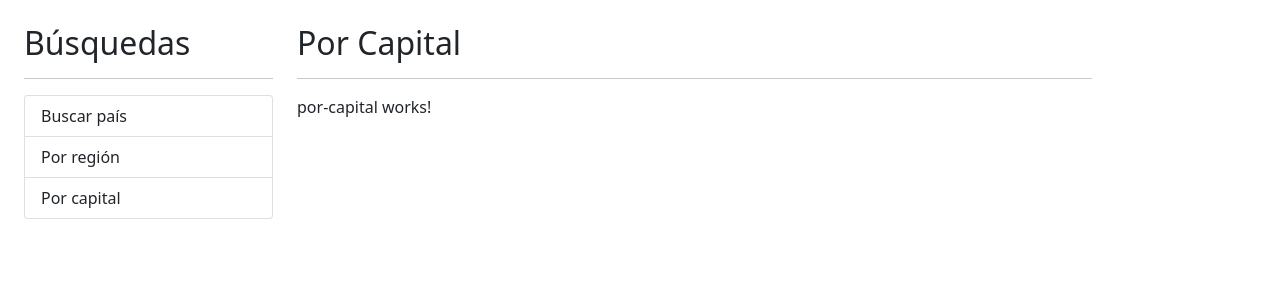
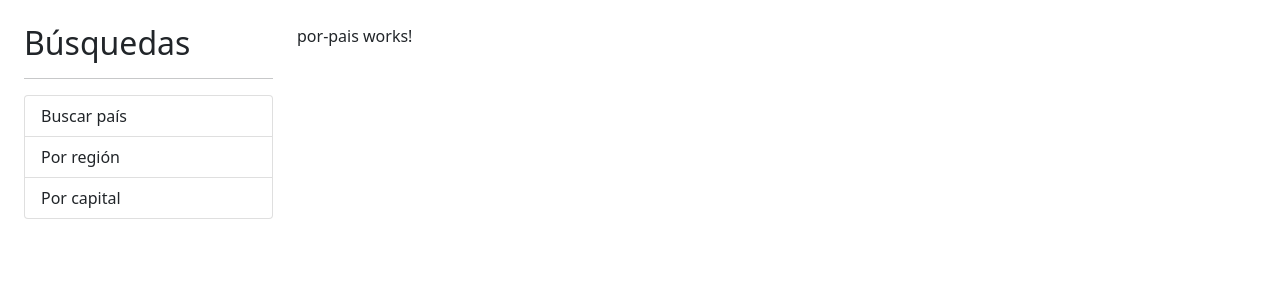
Before and after one commit to rmburrueco/PaisApp, an Angular app: page / in a window 1280 px wide. Shown: the top 300 px of the page. Built offline with nearby package versions, Linux system fonts and the light colour scheme.

Commit message:
RouterModule Rutas de la aplicación

```diff
--- a/src/app/app.component.html
+++ b/src/app/app.component.html
@@ -12,8 +12,6 @@
     </div>
 
     <div class="col">
-        <h2>Por Capital</h2>
-        <hr>
-        <app-por-capital></app-por-capital>
+        <router-outlet></router-outlet>
     </div>
 </div>
--- a/src/app/app.module.ts
+++ b/src/app/app.module.ts
@@ -4,6 +4,7 @@
 import { AppComponent } from './app.component';
 import { PaisModule } from './pais/pais.module';
 import { SharedModule } from './shared/shared.module';
+import { AppRoutingModule } from './app-routing.module';
 
 @NgModule({
   declarations: [
@@ -11,6 +12,7 @@
   ],
   imports: [
     BrowserModule,
+    AppRoutingModule,
     PaisModule,
     SharedModule
   ],
```
Also changed, not shown: src/app/app-routing.module.ts (added, +45 -0 lines).
